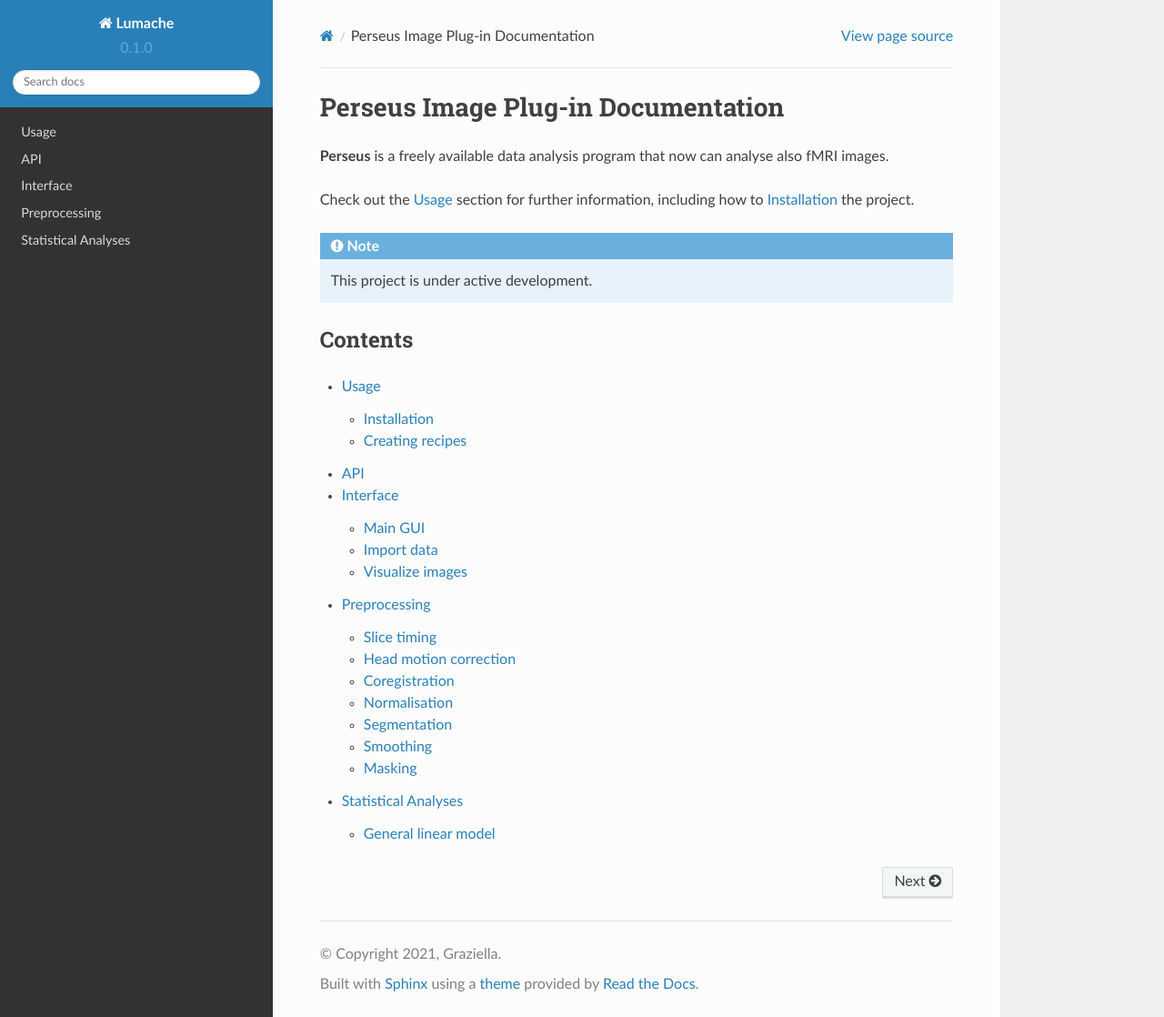
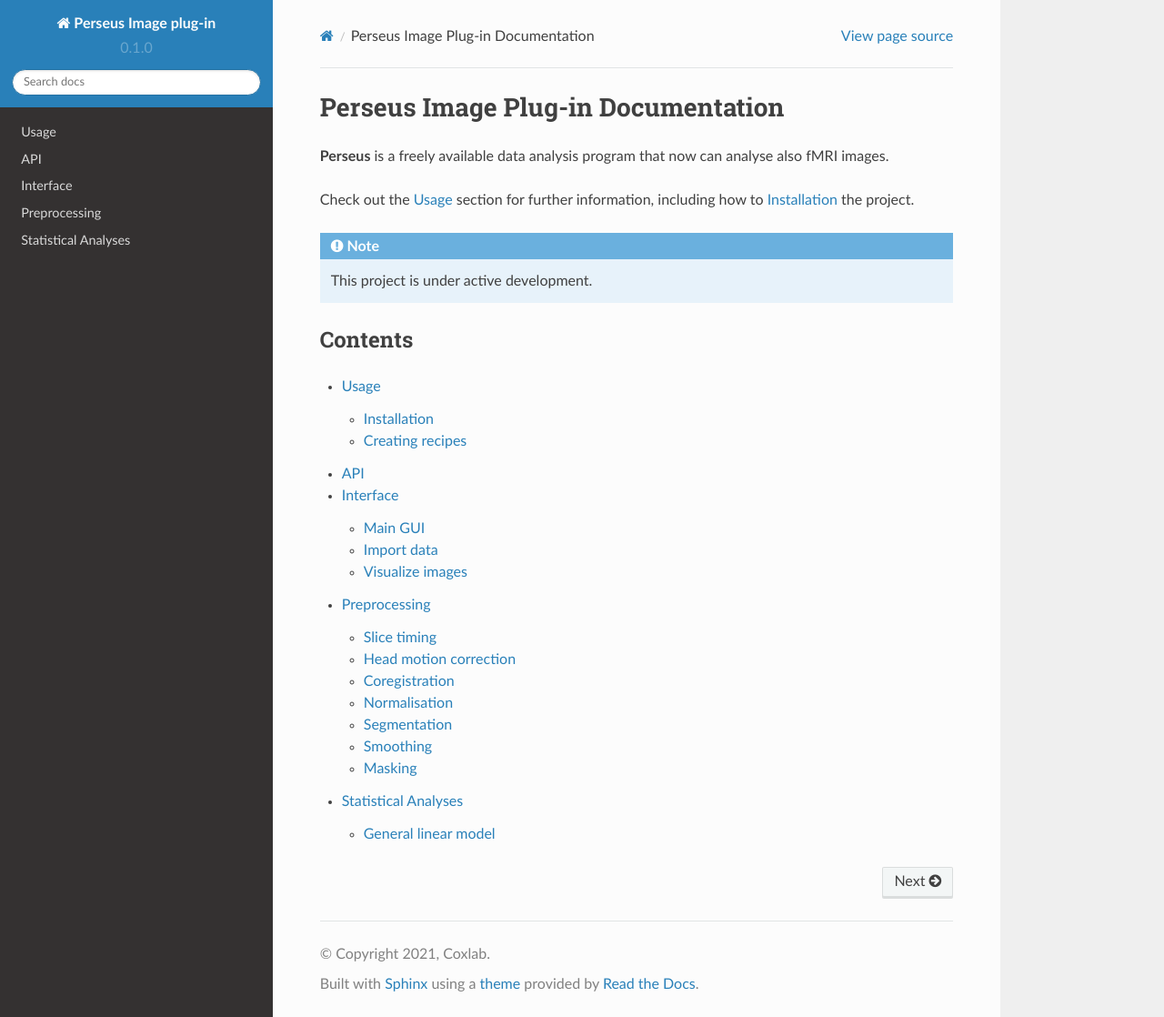
Before and after one commit to CarloDeNart/Perseus-Image-plug-in, a Sphinx documentation site: the page built from docs/source/index.rst, in a window 1280 px wide and 1118 px high. Shown: the whole window at 91% size. Built offline with Sphinx 7.4.7 and the Read the Docs theme 2.0.0, drawn with Linux system fonts in a browser that asks for light colours.

Commit message:
Update conf.py

```diff
--- a/docs/source/conf.py
+++ b/docs/source/conf.py
@@ -2,9 +2,9 @@
 
 # -- Project information
 
-project = 'Lumache'
-copyright = '2021, Graziella'
-author = 'Graziella'
+project = 'Perseus Image plug-in'
+copyright = '2021, Coxlab'
+author = 'Bela Frohn, Carlo De Nart'
 
 release = '0.1'
 version = '0.1.0'
```
